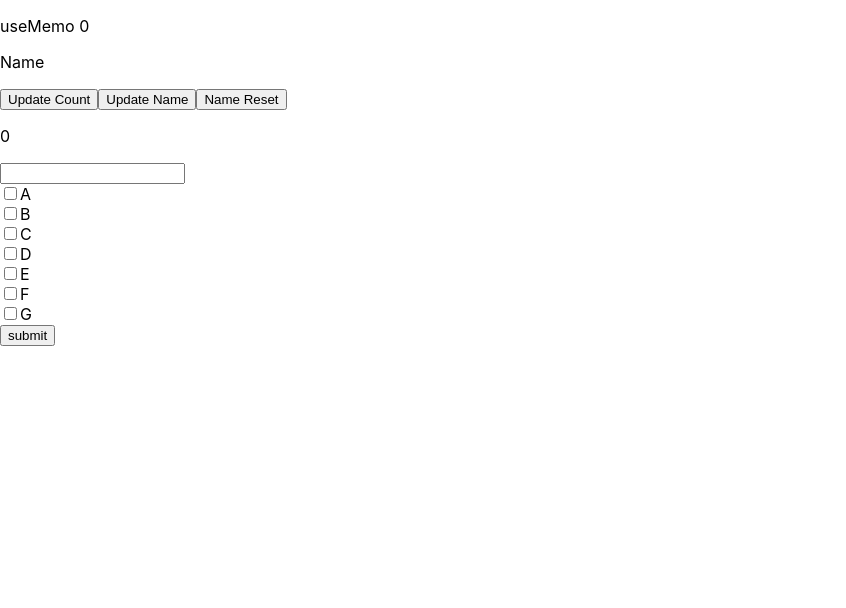
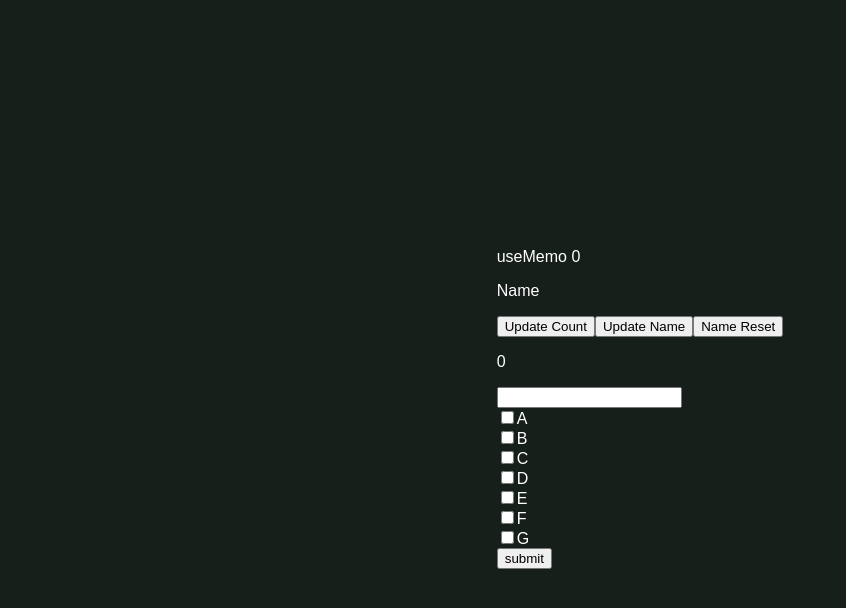
Before and after one commit to effypark/study, a React (Create React App) app in the folder app/: page / in a window 1280 px wide. Shown: the top 608 px of the page, without its empty margins (0-846 px from the left). Built offline with nearby package versions, Linux system fonts and the light colour scheme.

Commit message:
Day 51 fix

```diff
--- /dev/null
+++ b/app/src/assets/css/testgraph.css
@@ -0,0 +1,44 @@
+*,*:after,*:before{
+	-webkit-box-sizing: border-box;
+	-moz-box-sizing: border-box;
+	-ms-box-sizing: border-box;
+	box-sizing: border-box;
+}
+body{
+	font-family: arial;
+	font-size: 16px;
+	margin: 0;
+	background:#171f1a;
+	color: #fff;
+
+	display: flex;
+	align-items: center;
+	justify-content: center;
+	min-height: 100vh;
+}
+
+.x-box{
+	width: 70vh;
+	height: 70vh;
+	border-radius: 50%;
+	background-color:green;
+
+	background:repeating-conic-gradient(
+		from 0deg,
+		#ff264a 0deg calc(3.6deg * 35),
+		#feec1e calc(3.6deg * 35) calc(3.6deg * 70),
+		#12CBC4 calc(3.6deg * 70) calc(3.6deg * 100)
+	);
+}
+.x-box-cont{
+	font-size: 30px;
+	padding-left: 50px;
+}
+.x-box-cont h1{
+	font-size: 30px;
+	text-transform: uppercase;
+}
+.x-box-cont strong{
+	display: block;
+	margin-bottom: 15px;
+}
--- a/app/src/index.tsx
+++ b/app/src/index.tsx
@@ -17,6 +17,7 @@ import AddScriptTag from "./pages/AddScript/AddScriptTag";
 import Wysiwyg from "./pages/Wysiwyg";
 import SearchInput from "./pages/SearchInput";
 import TypeofTest from "./pages/TypeofTest";
+import TestGrahp from "./pages/TestGraph";
 
 const router = createBrowserRouter([
   {
@@ -69,6 +70,12 @@ const router = createBrowserRouter([
     element: <TypeofTest />,
     errorElement: <ErrorPage />,
   },
+  {
+    path: "TestGrahp",
+    element: <TestGrahp />,
+    errorElement: <ErrorPage />,
+  },
+
 ]);
 
 const root = ReactDOM.createRoot(
--- a/app/src/pages/tes.tsx
+++ b/app/src/pages/TestGraph.tsx
@@ -1,8 +1,8 @@
 import React from 'react';
-import WysiwygEditor from "../Components/WysiwygEditor"
-export interface TestGrahpProps {};
+import '../assets/css/testgraph.css'
+export interface TestGraphProps {};
 
-const testGrahp: React.FunctionComponent<TestGrahpProps> = props => {
+const TestGraph: React.FunctionComponent<TestGraphProps> = props => {
     return (
       <>
         <div className="x-box"></div>
@@ -16,4 +16,4 @@ const testGrahp: React.FunctionComponent<TestGrahpProps> = props => {
     )
 }
 
-export default testGrahp;
+export default TestGraph;
```
